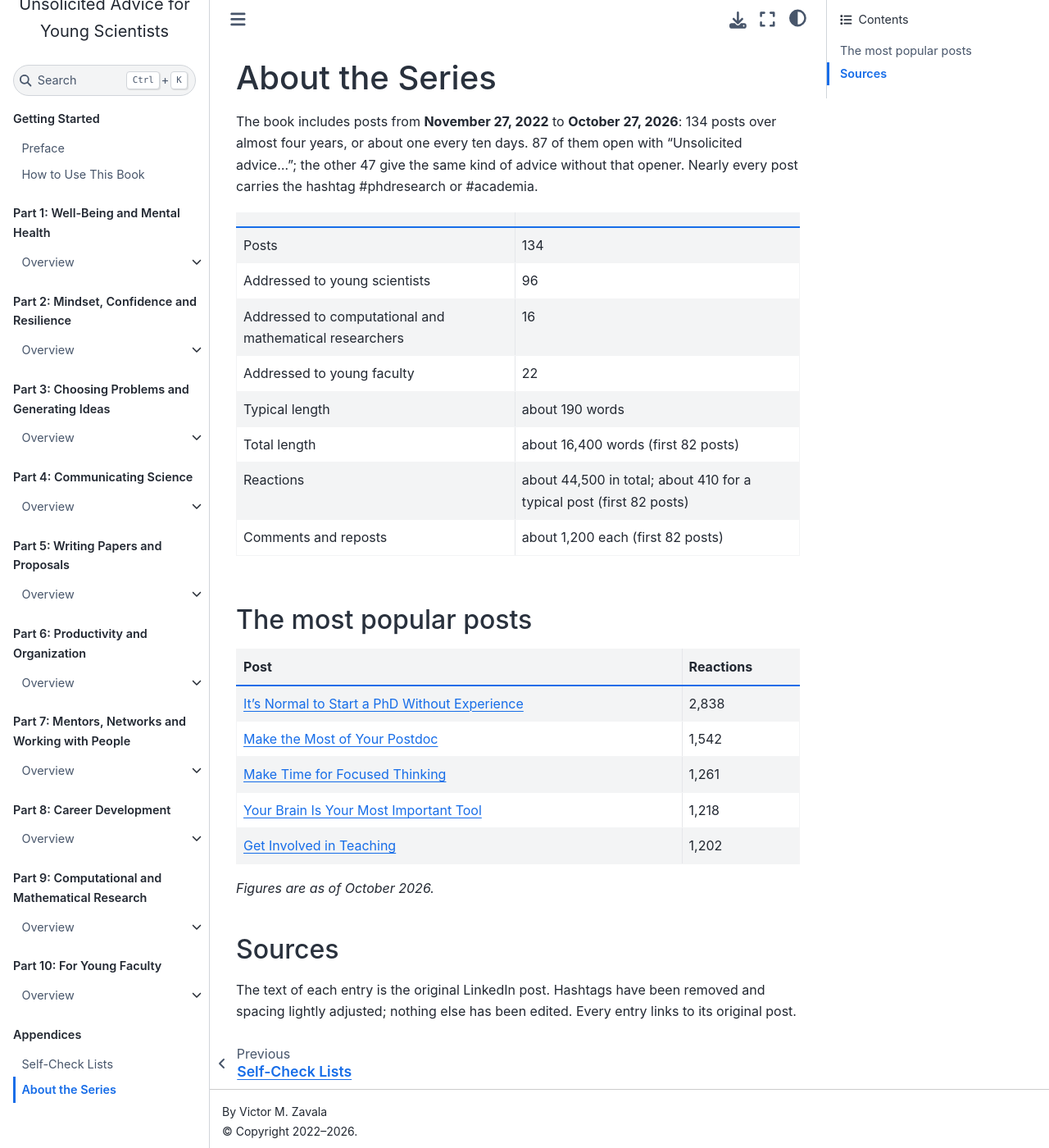
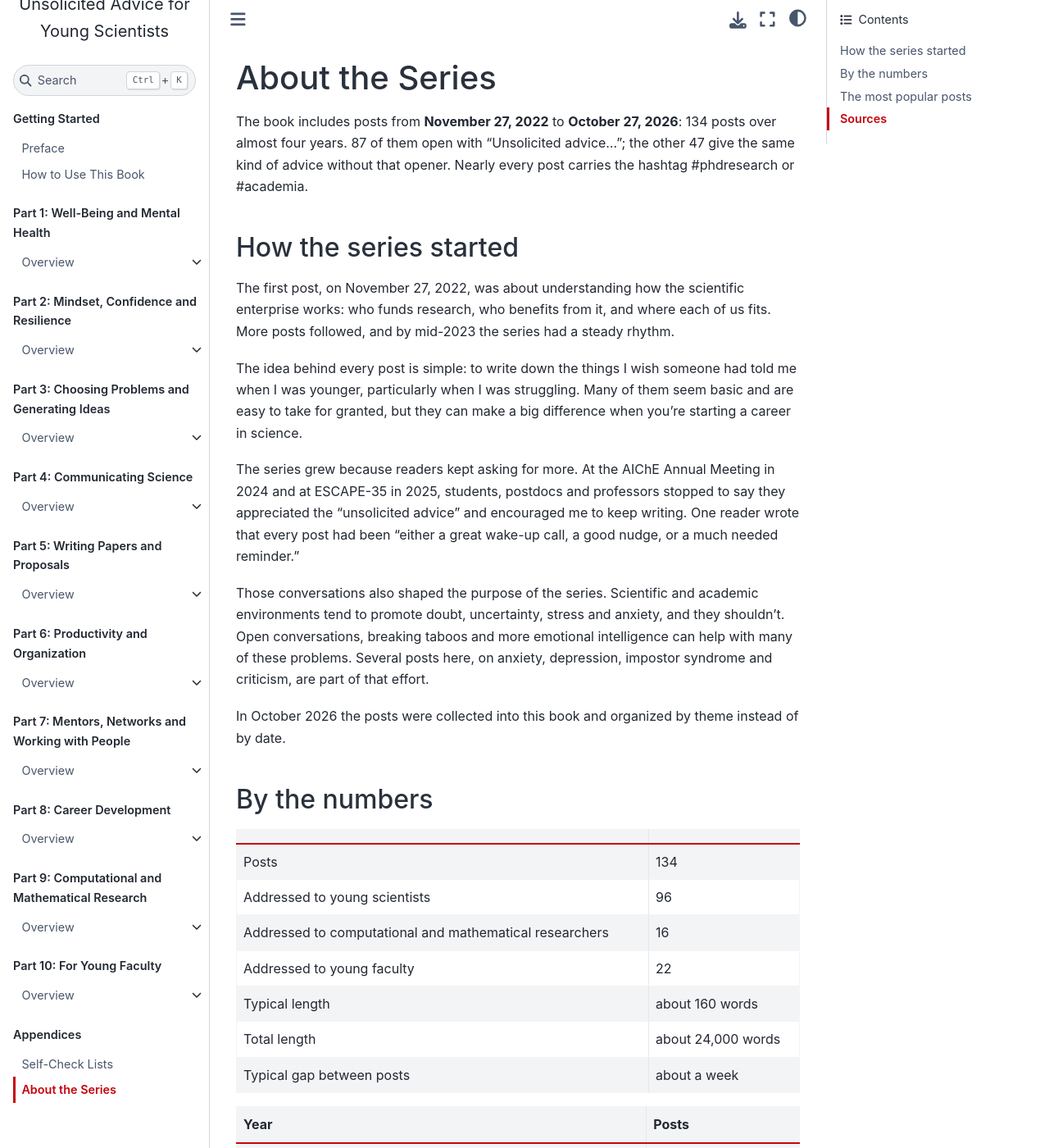
Before and after one commit to vzavala/UnsolicitedAdvice, a Jupyter Book: the page built from about-the-series.md, in a window 1280 px wide and 1400 px high. Shown: the whole window at 82% size. Built offline with Jupyter Book 1.0.4 settings and Sphinx 7.4.7 and the Sphinx Book theme 1.1.4, drawn with Linux system fonts in a browser that asks for light colours; some of the changed text lies outside the part shown.

Commit message:
Update series background and use Wisconsin red for links
About page: how the series started, stats for all 134 posts, and a note
that reaction figures cover the first 82. Links and accents use Badger
red (#C5050C), with a lighter red in dark mode.

Co-Authored-By: Claude Opus 5.5 <noreply@anthropic.com>

```diff
--- /dev/null
+++ b/_static/custom.css
@@ -0,0 +1,15 @@
+/* Wisconsin red (UW–Madison "Badger red", #C5050C) for links and accents. */
+html[data-theme="light"] {
+  --pst-color-primary: #c5050c;
+  --pst-color-link: #c5050c;
+  --pst-color-link-hover: #9b0000;
+  --pst-color-secondary: #c5050c;
+}
+
+/* A lighter red keeps links readable on the dark background. */
+html[data-theme="dark"] {
+  --pst-color-primary: #f0646a;
+  --pst-color-link: #f0646a;
+  --pst-color-link-hover: #ff8a8f;
+  --pst-color-secondary: #f0646a;
+}
--- a/about-the-series.md
+++ b/about-the-series.md
@@ -1,6 +1,20 @@
 # About the Series
 
-The book includes posts from **November 27, 2022** to **October 27, 2026**: 134 posts over almost four years, or about one every ten days. 87 of them open with "Unsolicited advice…"; the other 47 give the same kind of advice without that opener. Nearly every post carries the hashtag #phdresearch or #academia.
+The book includes posts from **November 27, 2022** to **October 27, 2026**: 134 posts over almost four years. 87 of them open with "Unsolicited advice…"; the other 47 give the same kind of advice without that opener. Nearly every post carries the hashtag #phdresearch or #academia.
+
+## How the series started
+
+The first post, on November 27, 2022, was about understanding how the scientific enterprise works: who funds research, who benefits from it, and where each of us fits. More posts followed, and by mid-2023 the series had a steady rhythm.
+
+The idea behind every post is simple: to write down the things I wish someone had told me when I was younger, particularly when I was struggling. Many of them seem basic and are easy to take for granted, but they can make a big difference when you're starting a career in science.
+
+The series grew because readers kept asking for more. At the AIChE Annual Meeting in 2024 and at ESCAPE-35 in 2025, students, postdocs and professors stopped to say they appreciated the "unsolicited advice" and encouraged me to keep writing. One reader wrote that every post had been "either a great wake-up call, a good nudge, or a much needed reminder."
+
+Those conversations also shaped the purpose of the series. Scientific and academic environments tend to promote doubt, uncertainty, stress and anxiety, and they shouldn't. Open conversations, breaking taboos and more emotional intelligence can help with many of these problems. Several posts here, on anxiety, depression, impostor syndrome and criticism, are part of that effort.
+
+In October 2026 the posts were collected into this book and organized by theme instead of by date.
+
+## By the numbers
 
 | | |
 |---|---|
@@ -8,12 +22,21 @@ The book includes posts from **November 27, 2022** to **October 27, 2026**: 134
 | Addressed to young scientists | 96 |
 | Addressed to computational and mathematical researchers | 16 |
 | Addressed to young faculty | 22 |
-| Typical length | about 190 words |
-| Total length | about 16,400 words (first 82 posts) |
-| Reactions | about 44,500 in total; about 410 for a typical post (first 82 posts) |
-| Comments and reposts | about 1,200 each (first 82 posts) |
+| Typical length | about 160 words |
+| Total length | about 24,000 words |
+| Typical gap between posts | about a week |
+
+| Year | Posts |
+|---|---|
+| 2022 (Nov–Dec) | 2 |
+| 2023 | 20 |
+| 2024 | 31 |
+| 2025 | 58 |
+| 2026 (through Oct) | 23 |
 
 ## The most popular posts
+
+Among the first 82 posts, which together received about 44,500 reactions and about 1,200 comments and 1,200 reposts:
 
 | Post | Reactions |
 |---|---|
@@ -27,4 +50,4 @@ The book includes posts from **November 27, 2022** to **October 27, 2026**: 134
 
 ## Sources
 
-The text of each entry is the original LinkedIn post. Hashtags have been removed and spacing lightly adjusted; nothing else has been edited. Every entry links to its original post.
+The text of each entry is the original LinkedIn post. Hashtags have been removed and spacing lightly adjusted; nothing else has been edited. The 47 posts that didn't open with "Unsolicited advice" carry the same label in this book, with the audience taken from the part they appear in. Where a post included an image, a note says so, and every entry links to its original post.
```
